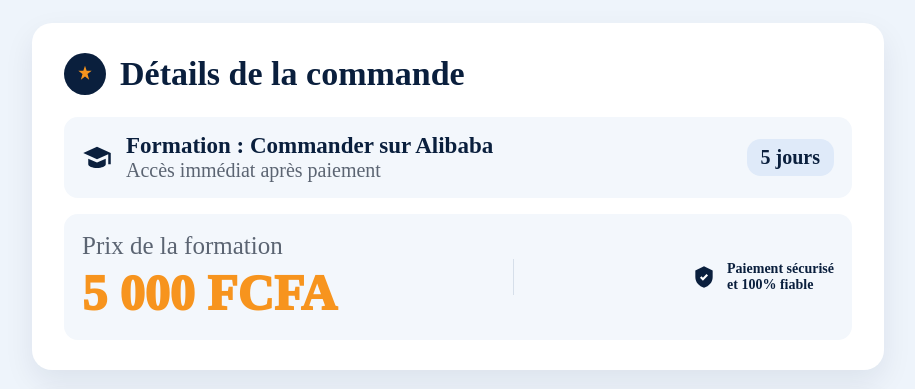
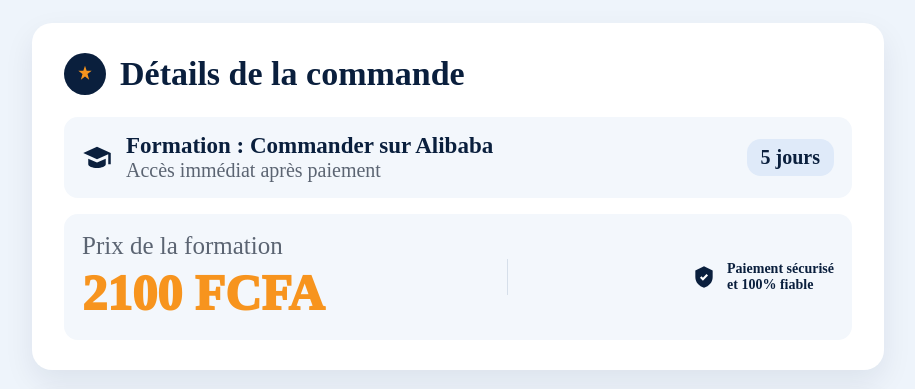
Before and after one commit to sekecharleslafia-debug/prolevelformation-v2, a plain HTML site: page paiement.html in a window 1280 px wide. Shown: the part 647-1036 px from the top of the page, without its empty margins (182-1097 px from the left). Drawn offline with Linux system fonts and the light colour scheme; no server answers.

Commit message:
Update paiement.html

```diff
--- a/paiement.html
+++ b/paiement.html
@@ -471,7 +471,7 @@
     <div class="price-row">
       <div>
         <div class="price-label">Prix de la formation</div>
-        <div class="price-value">5 000 FCFA</div>
+        <div class="price-value">2100 FCFA</div>
       </div>
       <div class="price-sep"></div>
       <div class="price-secure">
```
